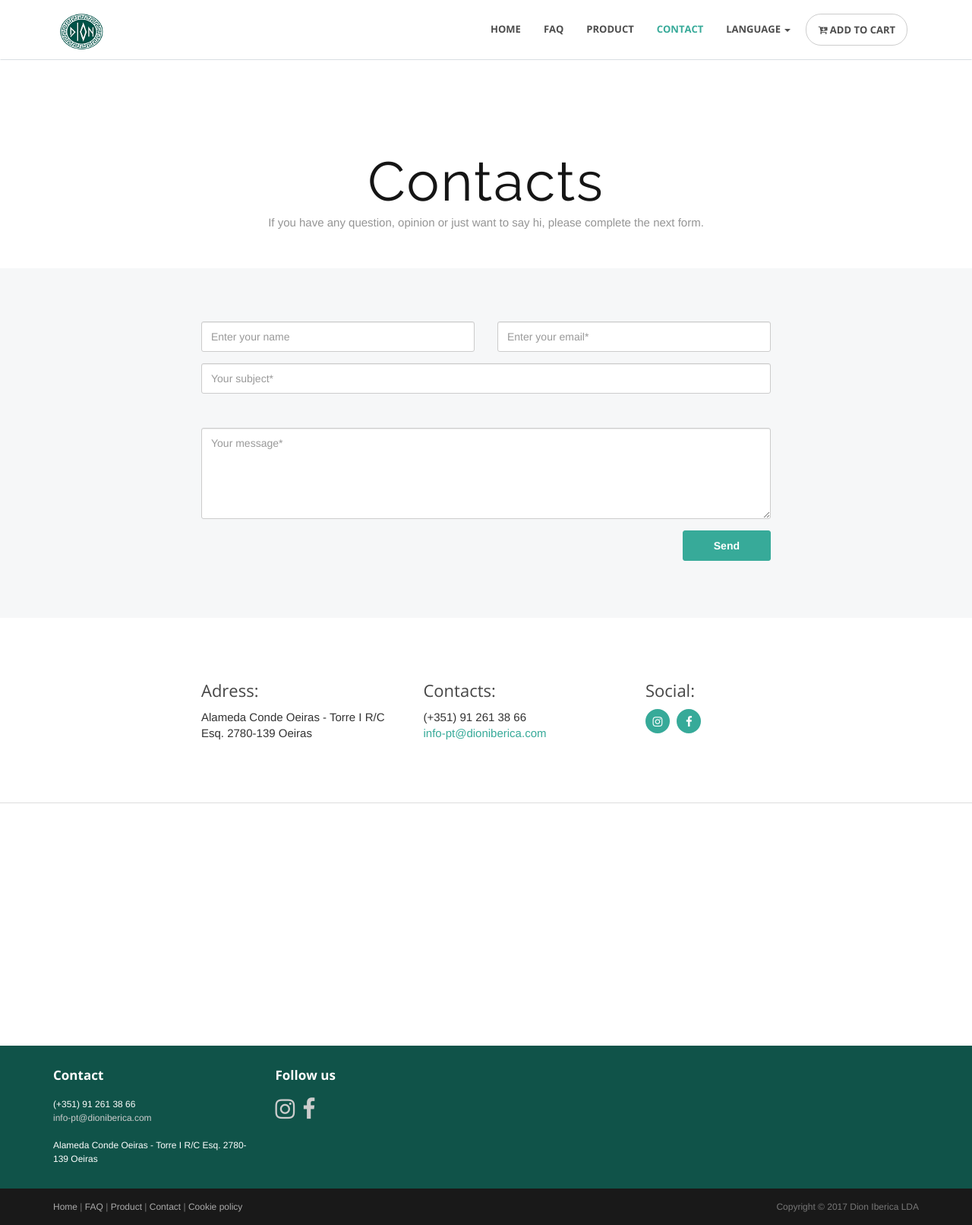
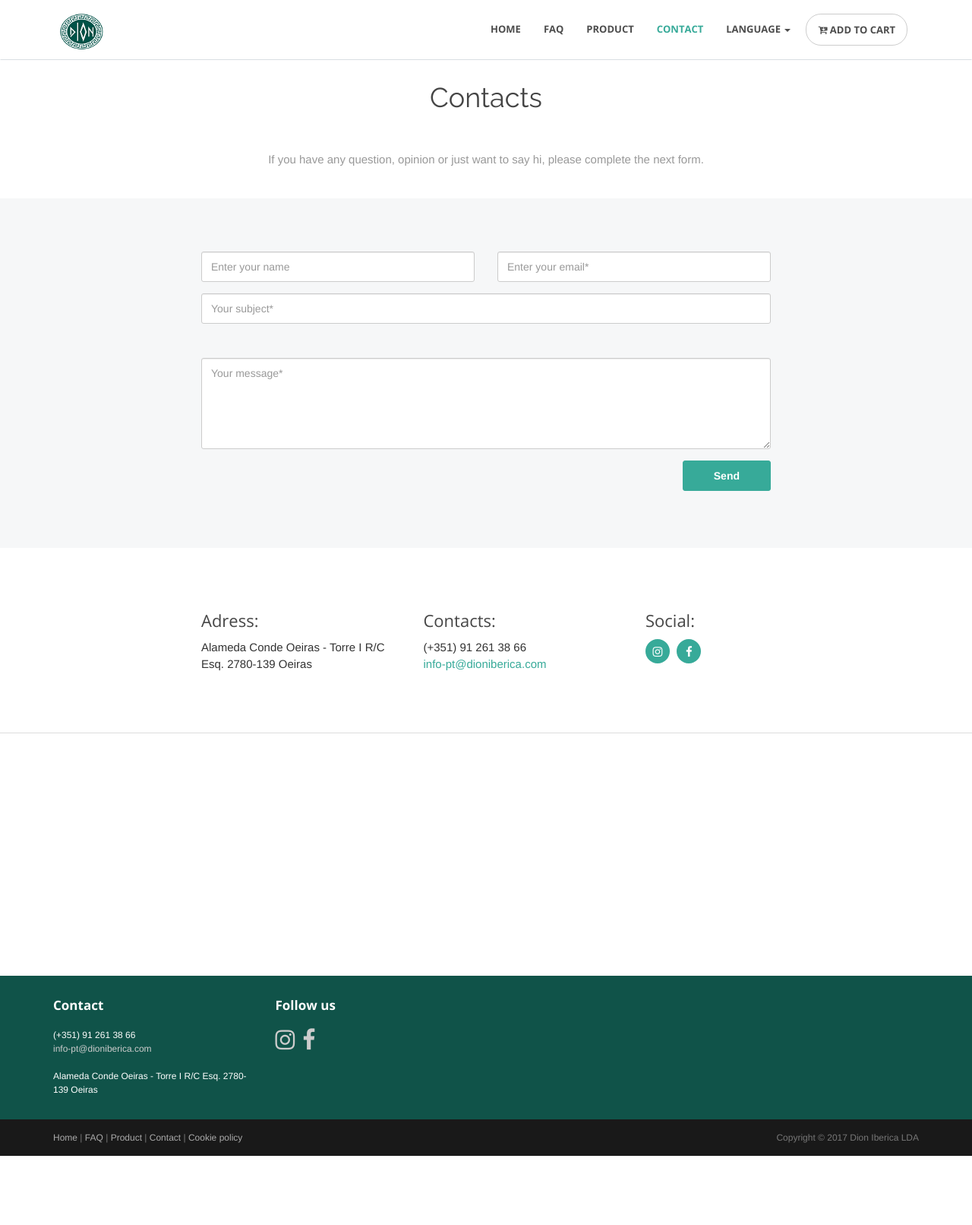
Before and after one commit to DionIberica/dioniberica.website.static, a Jekyll site: the page built from contact/contact.en.md, in a window 1280 px wide. Shown: the whole page at 76% size. Built offline with Jekyll 4.4.1, drawn with Linux system fonts in a browser that asks for light colours; comment, search, counter and statistics services are not loaded; after the commit the page ends 1521 px from its top, so only the background shows below that.

Commit message:
Contact fixes

```diff
--- a/_includes/contact.html
+++ b/_includes/contact.html
@@ -1,10 +1,8 @@
 <!-- header (simple version) -->
 <header>
   <div class="container">
-    <h1 class="page-title text-center">
-      {{ 'contact.title' | translate }}
-      <span>{{ 'contact.subtitle' | translate }}</span>
-    </h1>
+    <h2 class="text-center title">{{ 'contact.title' | translate }}</h2>
+    <p class="text-center text-muted">{{ 'contact.subtitle' | translate }}</p>
   </div>
 </header>
 <!-- end of header -->
```
